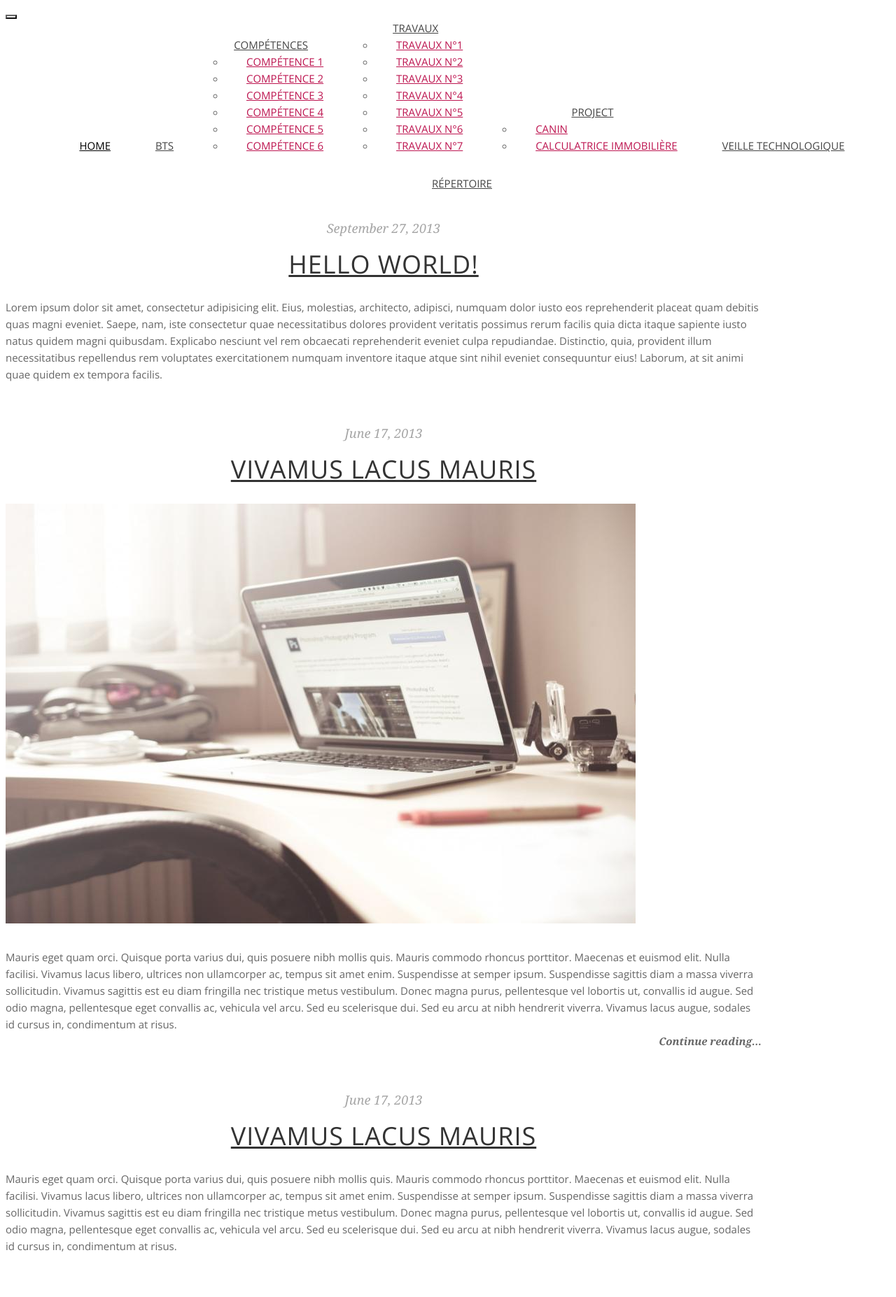
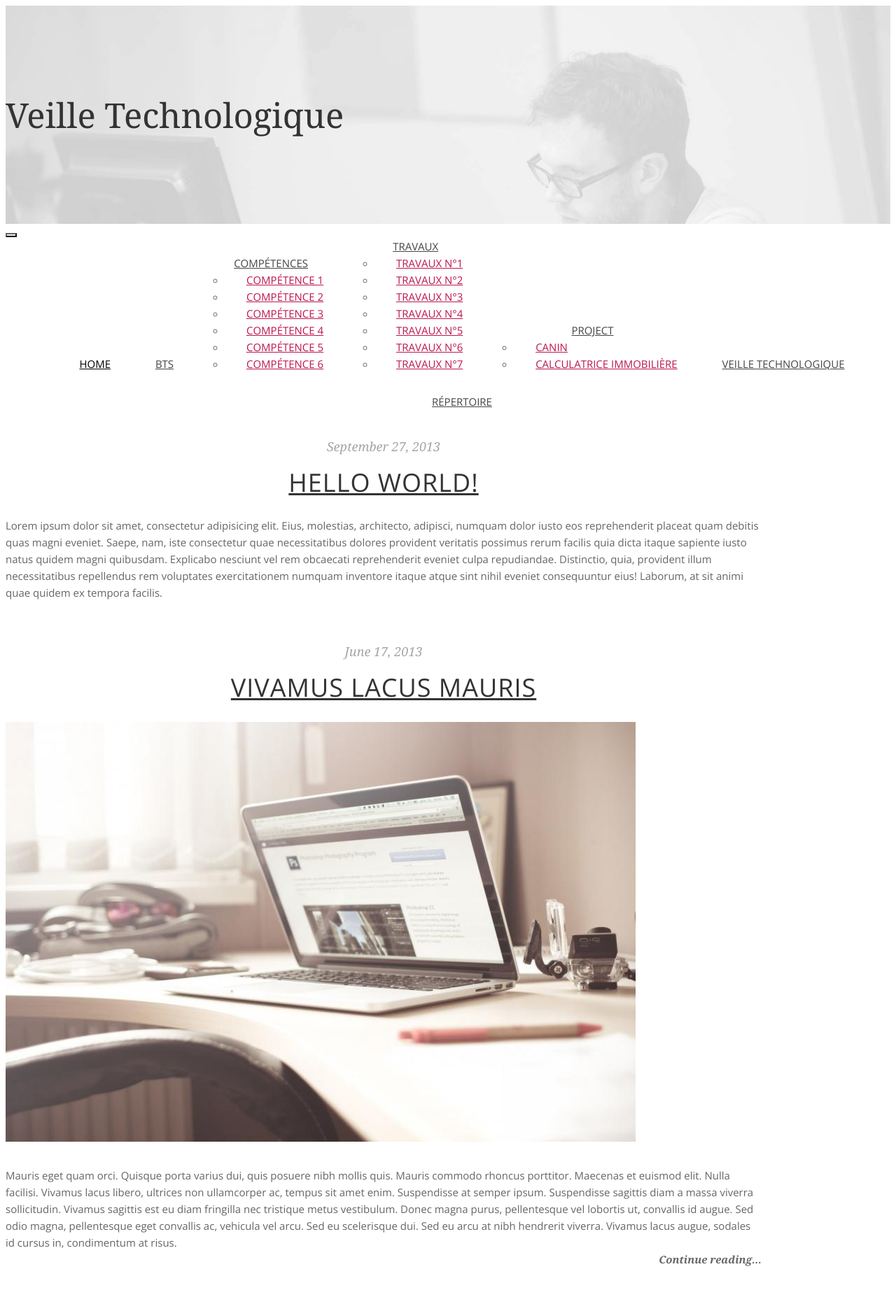
Before and after one commit to AlexisLD22/portfolio, a PHP site: page /Veille.php in a window 1280 px wide. Shown: the top 1854 px of the page at 70% size. Run offline with PHP 8.4, Linux system fonts and the light colour scheme; some libraries are stand-ins or nearby versions; some web fonts are replaced.

Commit message:
modif header veille

```diff
--- a/Veille.php
+++ b/Veille.php
@@ -3,9 +3,16 @@
 
 <?php require('pages/include/head.php') ?>
 
-<body>
+<body class='home'>
 
-<?php require('pages/include/nav.php') ?>
+<header id="header">
+	<div id="head" class="parallax" parallax-speed="2">
+		<h1 id="logo" class="text-center title">
+		Veille Technologique
+		</h1>
+	</div>
+    <?php require('pages/include/nav.php') ?>
+</header>
 
 <main id="main">
 
```
